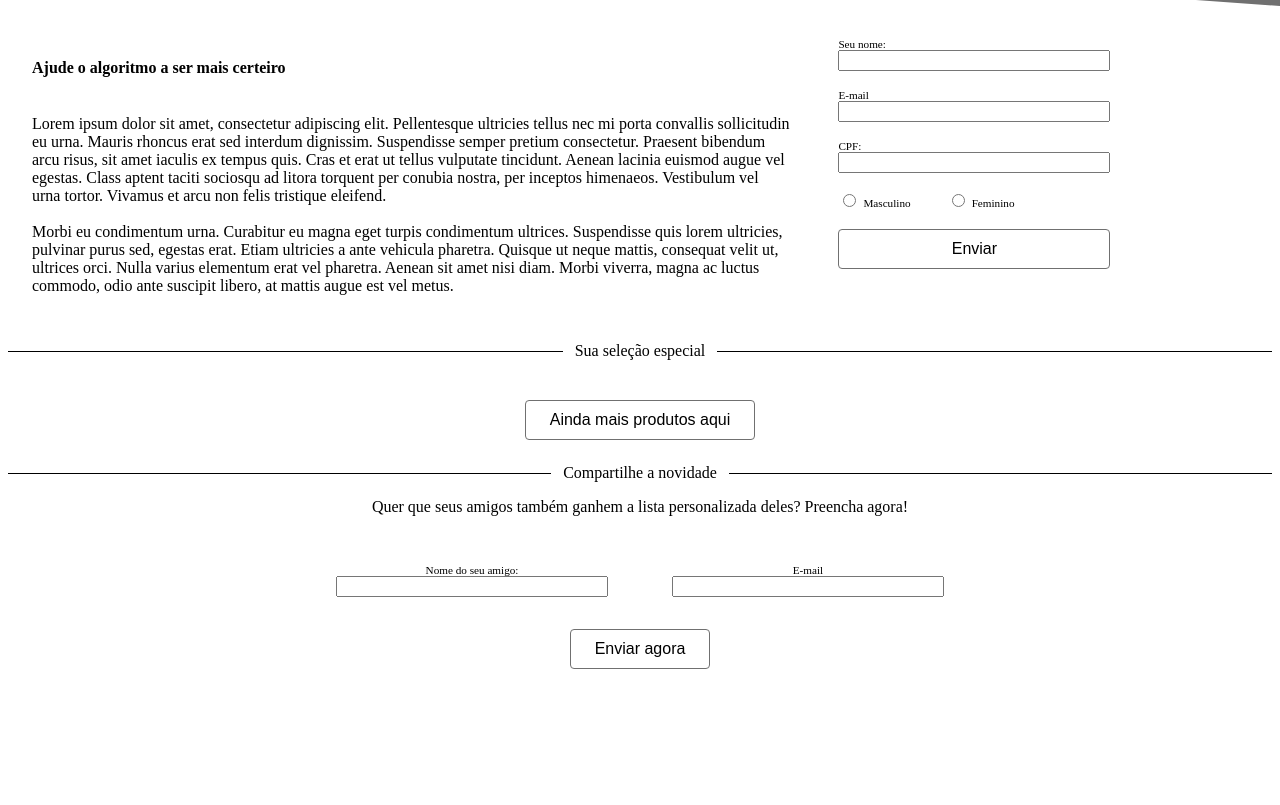
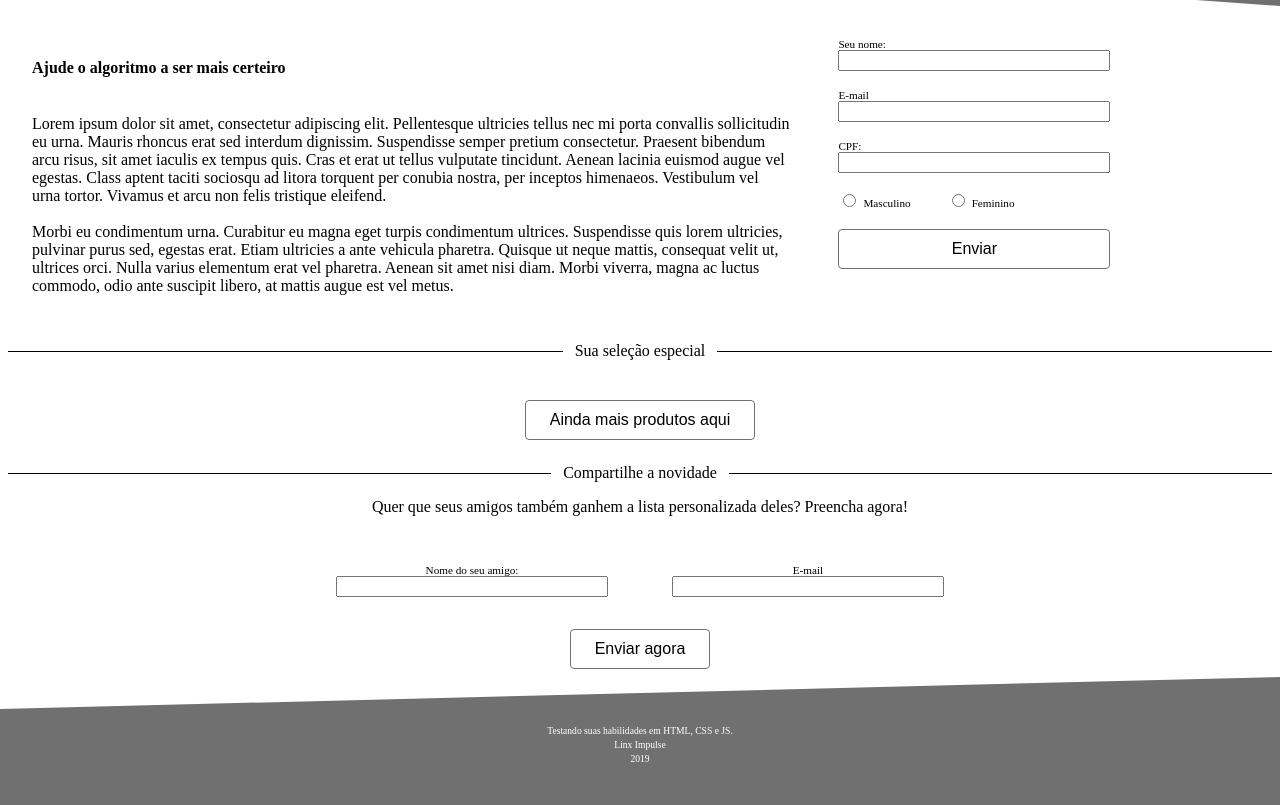
Before and after one commit to rafaelazappe/linx-challenge, a website: page index.html in a window 1280 px wide. Shown: the part 362-1167 px from the top of the page. Before the commit the page ends 1031 px from the top, so only its background shows below. Drawn offline with Linux system fonts and the light colour scheme; no server answers.

Commit message:
feature: implementação do rodapé

```diff
--- a/css/linx.css
+++ b/css/linx.css
@@ -220,6 +220,29 @@ img {
   padding-right: 1.5rem;
   padding-left: 1.5rem;
 }
+/****** Footer *******/
+.footer {
+  margin-top: 6rem;
+  text-align: center;
+  color: #ffffff;
+}
+
+.footerClip {
+  margin-top: 3rem;
+  position: absolute;
+  left: 0px;
+  height: 8rem;
+  width: 100%;
+  background-color: #707070;
+  clip-path: polygon(100% 0, 100% 100%, 0 100%, 0 25%);
+  z-index: -1;
+}
+
+.footer > p {
+  margin: 0.2rem;
+  font-size: 0.6rem;
+}
+/****** Footer *******/
 
 /****** Mobile *******/
 @media only screen and (max-width: 768px) {
--- a/index.html
+++ b/index.html
@@ -89,6 +89,14 @@
           <div class="submitToFriends">
             <button type="submit">Enviar agora</button>
           </div>
+        </form>
+        <span class="footerClip"></span>
+        <div class="footer">
+              <p>Testando suas habilidades em HTML, CSS e JS.</p>
+              <p>Linx Impulse</p>
+              <p>2019</p>
+
+          </div>
   </body>
 
 
```
